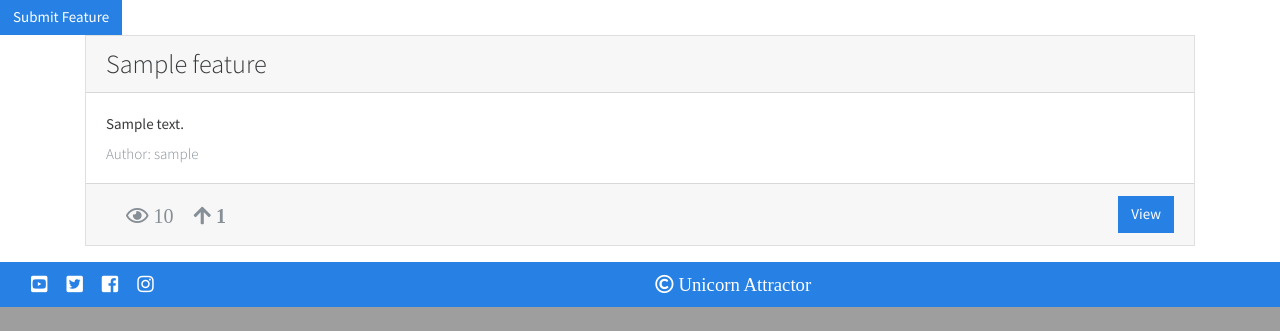
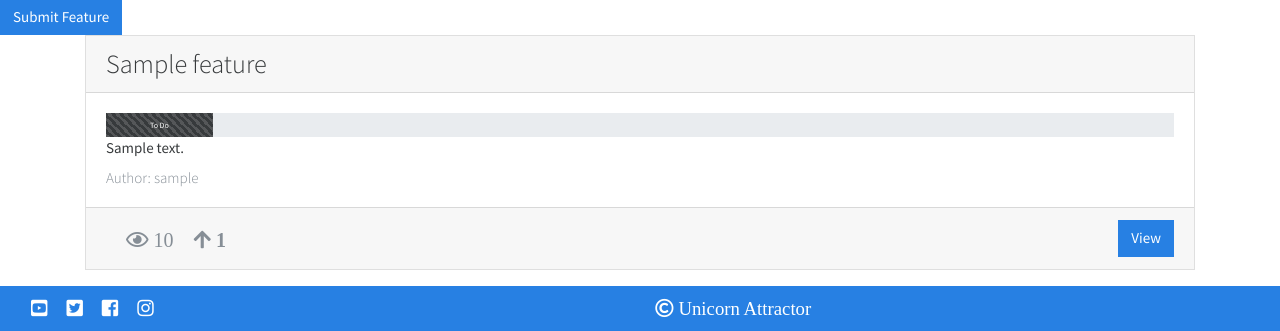
Before and after one commit to Jorden-V/UnicornAttractor---Milestone-4, a Django app: page /features/ in a window 1280 px wide. Shown: the part 556-887 px from the top of the page. Before the commit the page ends 863 px from the top, so only its background shows below. Run offline with Django 3.2, Linux system fonts and the light colour scheme; tables that the repository leaves empty hold one stand-in row (values such as "Sample post"); some libraries are stand-ins or nearby versions.

Commit message:
included status bars in the features tab and updated colours to reflect status

```diff
--- a/bugs/templates/bugs.html
+++ b/bugs/templates/bugs.html
@@ -14,13 +14,13 @@
     <div class="card-body">
       <div class="progress">
         {% if bug.status == "To do" %}
-        <div class="progress-bar progress-bar-striped" role="progressbar" style="width: 10%" aria-valuenow="10" aria-valuemin="0" aria-valuemax="100"> To Do</div>
+        <div class="progress-bar progress-bar-striped bg-secondary" role="progressbar" style="width: 10%" aria-valuenow="10" aria-valuemin="0" aria-valuemax="100"> To Do</div>
         {% elif bug.status == "In progress" %}
-          <div class="progress-bar progress-bar-striped bg-info" role="progressbar" style="width: 50%" aria-valuenow="50" aria-valuemin="0" aria-valuemax="100"> In Progess</div>
+          <div class="progress-bar progress-bar-striped bg-primary" role="progressbar" style="width: 50%" aria-valuenow="50" aria-valuemin="0" aria-valuemax="100"> In Progess</div>
         {% elif bug.status == "Cancelled" %}
         <div class="progress-bar progress-bar-striped bg-danger" role="progressbar" style="width: 100%" aria-valuenow="100" aria-valuemin="0" aria-valuemax="100">Cancelled</div>
         {% else %}
-        <div class="progress-bar progress-bar-striped bg-danger" role="progressbar" style="width: 100%" aria-valuenow="100" aria-valuemin="0" aria-valuemax="100">Complete</div>
+        <div class="progress-bar progress-bar-striped bg-success" role="progressbar" style="width: 100%" aria-valuenow="100" aria-valuemin="0" aria-valuemax="100">Complete</div>
         {% endif %}
       </div>
       <p class="card-text">{{bug.desc}}</p>
--- a/features/templates/features.html
+++ b/features/templates/features.html
@@ -15,6 +15,17 @@
   <div class="card mb-3">
     <h3 class="card-header">{{feature.name}}</h3>
     <div class="card-body">
+      <div class="progress">
+        {% if feature.status == "To do" %}
+        <div class="progress-bar progress-bar-striped bg-secondary" role="progressbar" style="width: 10%" aria-valuenow="10" aria-valuemin="0" aria-valuemax="100"> To Do</div>
+        {% elif feature.status == "In progress" %}
+        <div class="progress-bar progress-bar-striped bg-primary" role="progressbar" style="width: 50%" aria-valuenow="50" aria-valuemin="0" aria-valuemax="100"> In Progess</div>
+        {% elif feature.status == "Cancelled" %}
+        <div class="progress-bar progress-bar-striped bg-danger" role="progressbar" style="width: 100%" aria-valuenow="100" aria-valuemin="0" aria-valuemax="100">Cancelled</div>
+        {% else %}
+        <div class="progress-bar progress-bar-striped bg-success" role="progressbar" style="width: 100%" aria-valuenow="100" aria-valuemin="0" aria-valuemax="100">Complete</div>
+        {% endif %}
+      </div>
       <p class="card-text">{{feature.desc }}</p>
       <h6 class="card-subtitle text-muted">Author: {{ feature.author }} </h6>
     </div>
```
